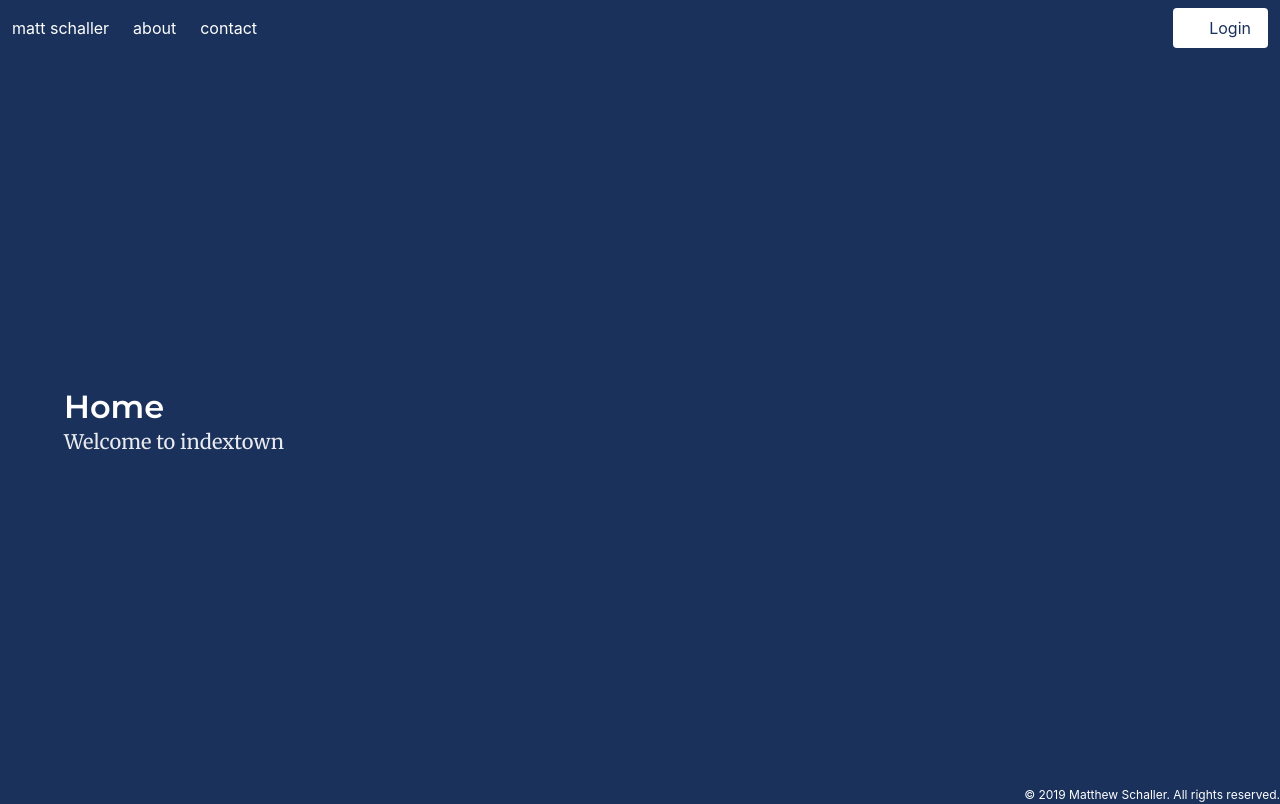
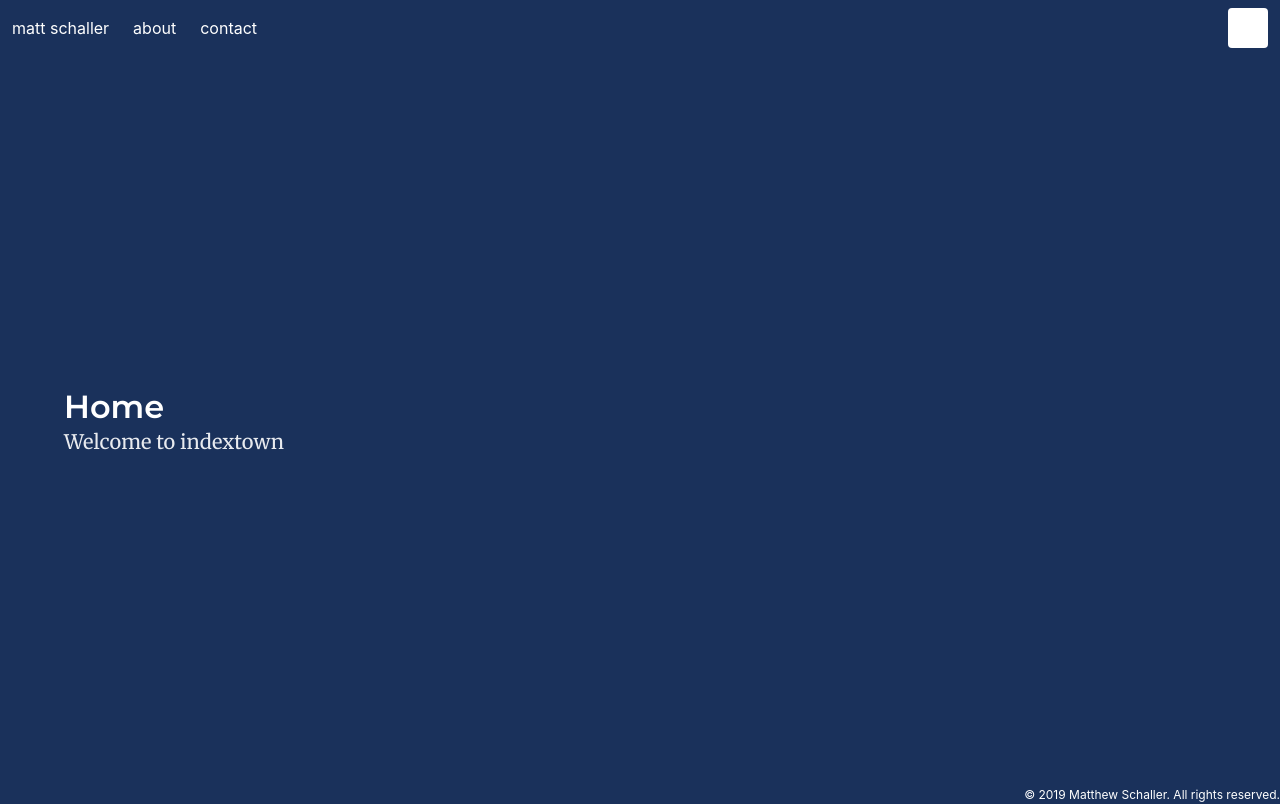
Before and after one commit to mattschaller/mattschaller.com, a Gatsby site: page / in a window 1280 px wide. Built offline with nearby package versions, Linux system fonts and the light colour scheme; Gatsby itself is replaced by a stand-in of ours; some packages are replaced by stand-ins of ours; some icons are missing.

Commit message:
Login icon

```diff
--- a/src/components/header.js
+++ b/src/components/header.js
@@ -51,7 +51,6 @@ function Header({title, fullsize}) {
                 <span className="icon">
                   <i className="fas fa-sign-in-alt"></i>
                 </span>
-                <span>Login</span>
               </Link>
             </span>
           </div>
```
